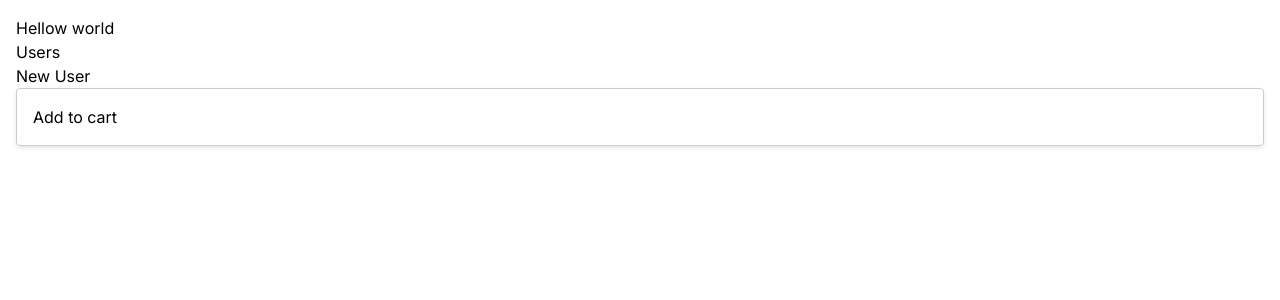
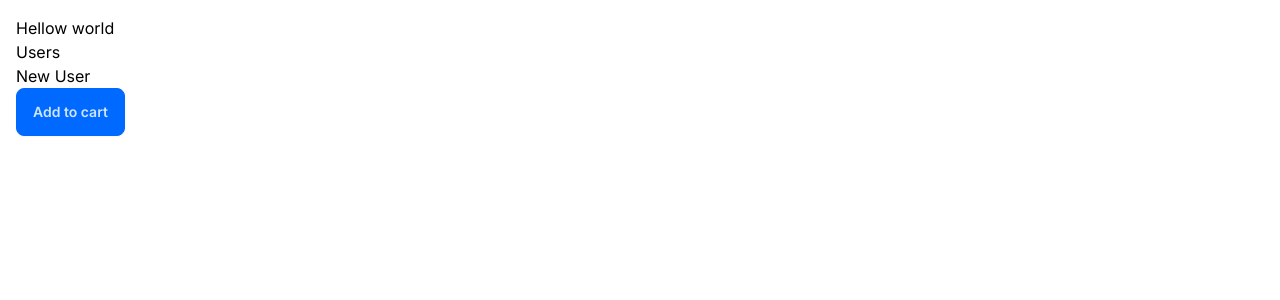
Before and after one commit to Muthomi254/next-app, a Next.js app: page / in a window 1280 px wide. Shown: the top 300 px of the page. Built offline with nearby package versions, Linux system fonts and the light colour scheme.

Commit message:
(ft): using daisy ui and tailwind

```diff
--- a/app/components/AddToCart.tsx
+++ b/app/components/AddToCart.tsx
@@ -4,7 +4,7 @@
 const AddToCart = () => {
   return (
     <div>
-      <button onClick={()=> console.log('clicked')}>Add to cart</button>
+      <button className='btn btn-primary' onClick={()=> console.log('clicked')}>Add to cart</button>
 
     </div>
   )
--- a/app/components/ProductCard/ProductCard.tsx
+++ b/app/components/ProductCard/ProductCard.tsx
@@ -2,14 +2,15 @@
 
 import React from 'react'
 import AddToCart from '../AddToCart'
-import styles from './ProductCard.module.css'
+// import styles from './ProductCard.module.css'
 
 
 
 const ProductCard = () => {
   return (
-    <div className={styles.card
-}>
+//     <div className={styles.card// }> //css module
+
+    <div >
       <AddToCart/>
     </div>
   )
--- a/app/layout.tsx
+++ b/app/layout.tsx
@@ -15,7 +15,7 @@
   children: React.ReactNode
 }) {
   return (
-    <html lang="en">
+    <html lang="en" data-theme="winter">
       <body className={inter.className}>{children}</body>
     </html>
   )
--- a/app/users/page.tsx
+++ b/app/users/page.tsx
@@ -3,6 +3,7 @@
 interface User {
   id: number;
   name: string;
+  email: string;
 }
 const UsersPage = async () => {
 
@@ -21,11 +22,22 @@
     <div>
       <h1>Users</h1>
       <p>{new Date().toLocaleTimeString()}</p>
-      <ul>
-        {users.map((user) => (
-          <li key={user.id}>{user.name}</li>
+      <table className='table table-bordered'>
+        <thead>
+          <tr>
+            <th>Name</th>
+            <th>Email</th>
+          </tr>
+        </thead>
+        <tbody>
+        {users.map(user => (
+          <tr key={user.id}>
+          <td>{user.name}</td>
+          <td>{user.email}</td>
+          </tr>
       ))}
-      </ul>
+      </tbody>
+      </table>
     </div>
   )
 }
--- a/package.json
+++ b/package.json
@@ -21,5 +21,8 @@
     "react-dom": "18.2.0",
     "tailwindcss": "3.4.3",
     "typescript": "5.4.3"
+  },
+  "devDependencies": {
+    "daisyui": "^4.9.0"
   }
 }
--- a/tailwind.config.ts
+++ b/tailwind.config.ts
@@ -15,6 +15,11 @@
       },
     },
   },
-  plugins: [],
+
+  plugins: [require("daisyui")],
+    daisyui: {
+    themes: ["winter"],
+
+}
 }
 export default config
```
Also changed, not shown: 1 other file (tests, documents, lock files or other folders).
